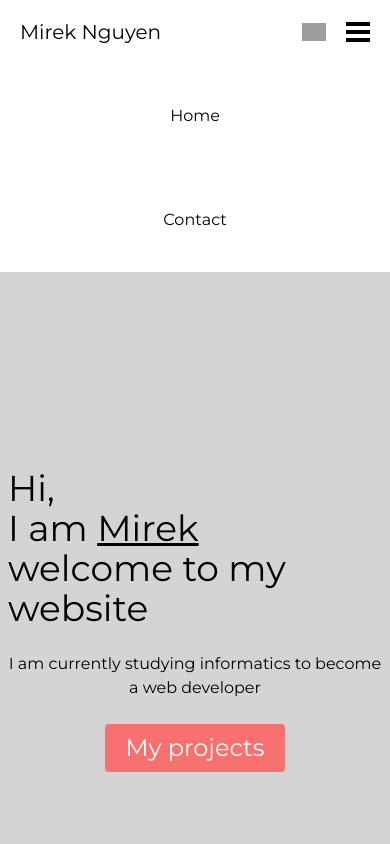
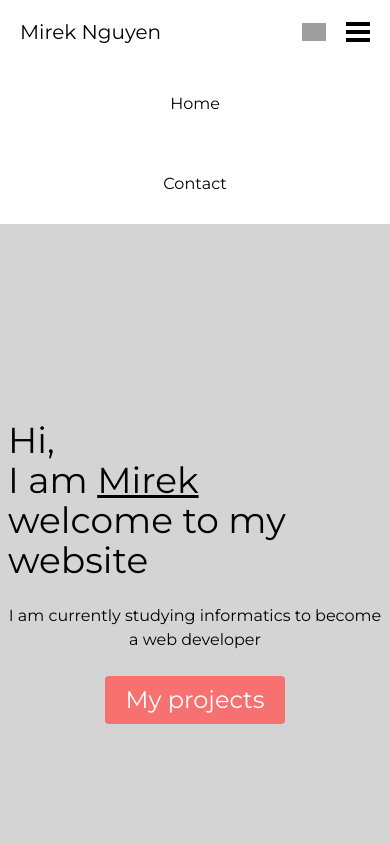
Before and after one commit to MirekNguyen/mirekng-homepage, a Next.js app: page / in a window 390 px wide. Both pictures are taken after a click on the item 358 px from the left and 32 px from the top of the page. Shown: the top 844 px of the page. Built offline with nearby package versions, Linux system fonts and the light colour scheme; grey boxes are pictures that could not be loaded.

Commit message:
refactor(navbar): make code modular

```diff
--- a/components/Navbar.jsx
+++ b/components/Navbar.jsx
@@ -9,6 +9,37 @@ const Navbar = () => {
   const [menu, setMenu] = useState(false);
   function toggleMenu() {
     menu === false ? setMenu(true) : setMenu(false);
+  }
+  function burgerMenuIcon() {
+    return (
+      <div>
+        <span className="block w-6 h-1 my-1 bg-black dark:bg-white"></span>
+        <span className="block w-6 h-1 my-1 bg-black dark:bg-white"></span>
+        <span className="block w-6 h-1 my-1 bg-black dark:bg-white"></span>
+      </div>
+    );
+  }
+  function burgerMenuExpand(name, href) {
+    return (
+      <Link href={href}>
+        <div
+          className="flex justify-center items-center h-20 cursor-pointer"
+          onClick={toggleMenu}
+        >
+          {name}
+        </div>
+      </Link>
+    );
+  }
+  function darkModeIcon() {
+    return (
+      <img
+        width="24px"
+        height="24px"
+        src={theme === "light" ? "/light-mode.png" : "/dark-mode.png"}
+        alt={theme === "light" ? "light-mode-icon" : "dark-mode-icon"}
+      ></img>
+    );
   }
   return (
     <nav
@@ -30,35 +61,18 @@ const Navbar = () => {
           className="text-2xl min-w-max hover:cursor-pointer ml-5"
           onClick={switchTheme}
         >
-          <img
-            width="24px"
-            height="24px"
-            src={theme === "light" ? "/light-mode.png" : "/dark-mode.png"}
-            alt={theme === "light" ? "light-mode-icon" : "dark-mode-icon"}
-          ></img>
+          {darkModeIcon()}
         </li>
         <li
           className="ml-5 sm:invisible sm:hidden hover:cursor-pointer"
           onClick={toggleMenu}
         >
-          <div>
-            <span className="block w-6 h-1 my-1 bg-black dark:bg-white"></span>
-            <span className="block w-6 h-1 my-1 bg-black dark:bg-white"></span>
-            <span className="block w-6 h-1 my-1 bg-black dark:bg-white"></span>
-          </div>
+          {burgerMenuIcon()}
         </li>
       </ul>
-      <ul
-        className={`flex justify-center items-center flex-col ${
-          menu === false ? "hidden" : "grid"
-        }`}
-      >
-        <li className="my-10 mx-auto" onClick={toggleMenu}>
-          <Link href="/">Home</Link>
-        </li>
-        <li className="my-10 mx-auto" onClick={toggleMenu}>
-          <Link href="/contact">Contact</Link>
-        </li>
+      <ul className={`flex flex-col ${menu === false ? "hidden" : "grid"}`}>
+        {burgerMenuExpand("Home", "/")}
+        {burgerMenuExpand("Contact", "/contact")}
       </ul>
     </nav>
   );
```
